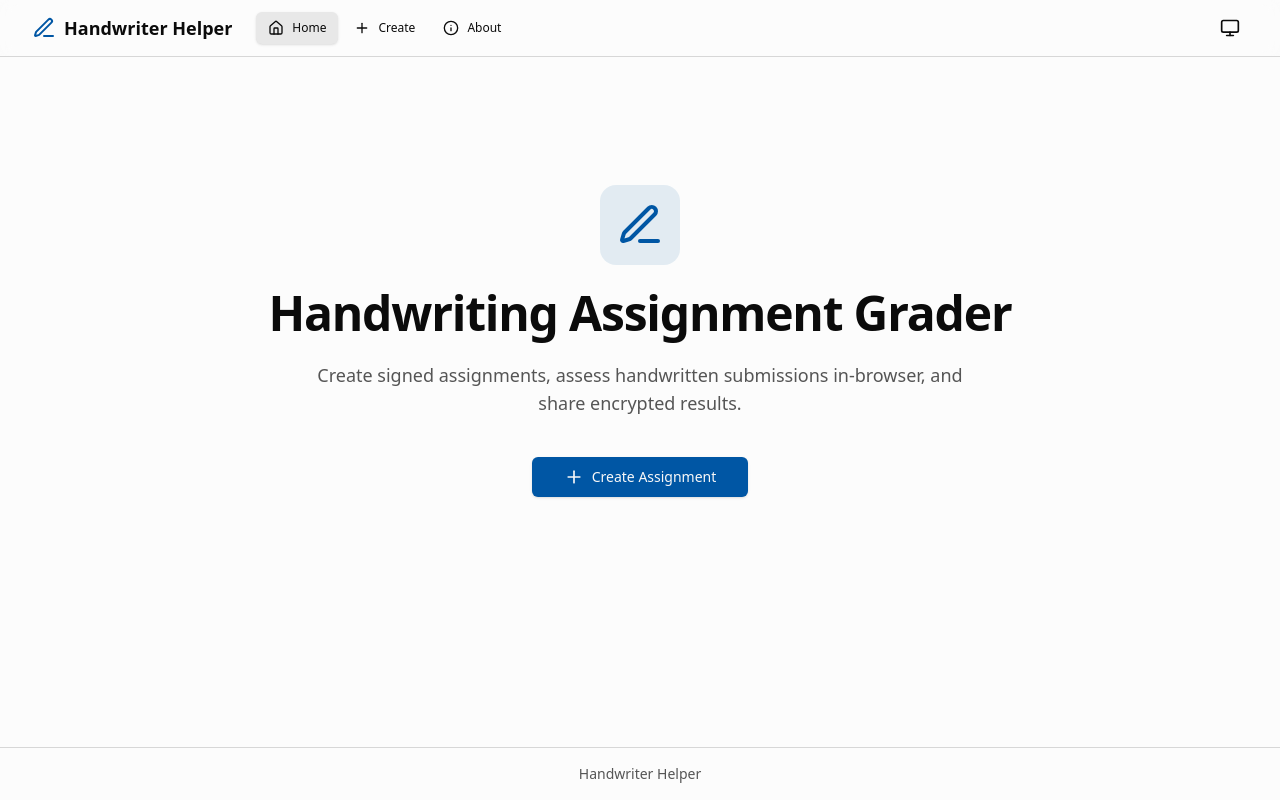
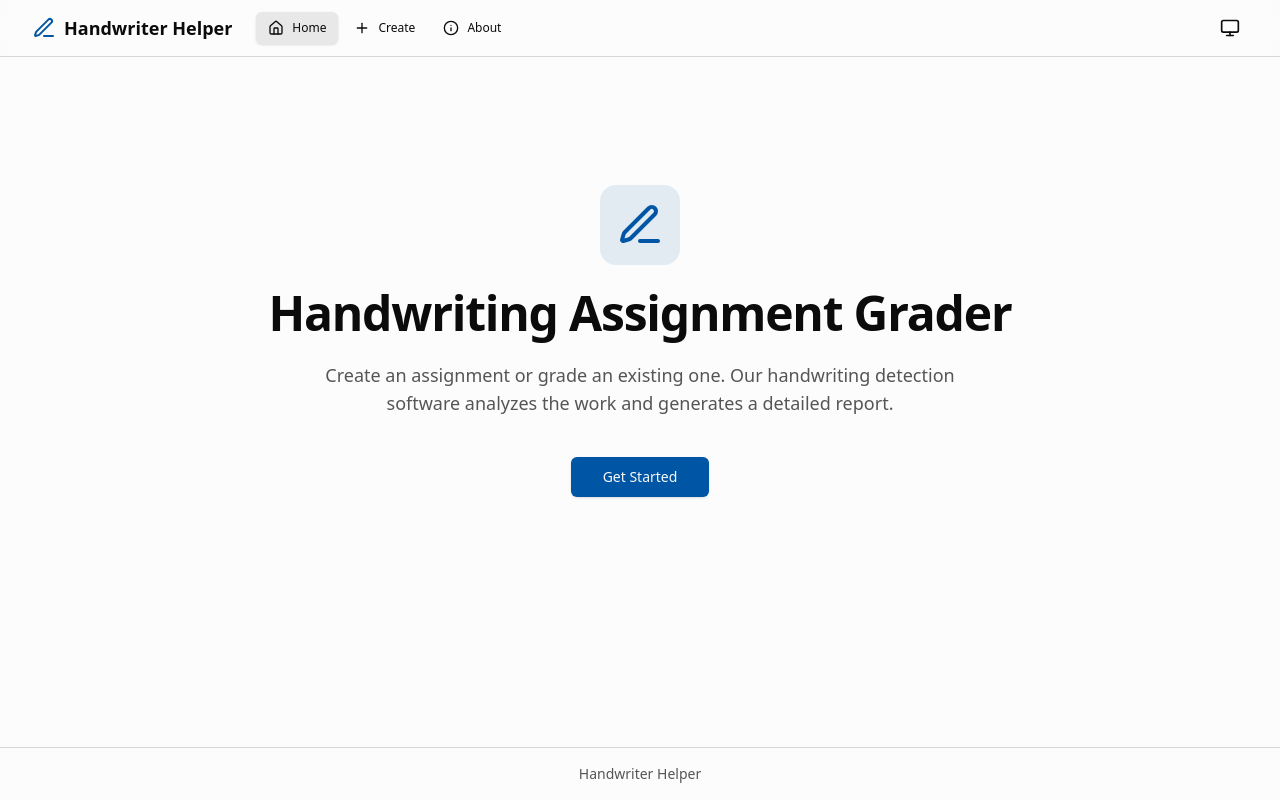
Before and after one commit to gl11tchy/handwriter-helper, a React (Vite) app: page / in a window 1280 px wide. Built offline with nearby package versions, Linux system fonts and the light colour scheme.

Commit message:
Update Home page description to reflect both create and grade options

```diff
--- a/src/routes/Home.tsx
+++ b/src/routes/Home.tsx
@@ -1,5 +1,5 @@
 import { Link } from "react-router-dom";
-import { PenLine, Plus } from "lucide-react";
+import { PenLine } from "lucide-react";
 import { Button } from "@/components/ui/button";
 
 export default function Home() {
@@ -15,13 +15,12 @@ export default function Home() {
               Handwriting Assignment Grader
             </h1>
             <p className="text-lg text-muted-foreground max-w-2xl">
-              Create signed assignments, assess handwritten submissions in-browser, and share encrypted results.
+              Create an assignment or grade an existing one. Our handwriting detection software analyzes the work and generates a detailed report.
             </p>
             <div className="pt-4">
               <Button size="lg" asChild>
                 <Link to="/create">
-                  <Plus className="mr-2 h-5 w-5" />
-                  Create Assignment
+                  Get Started
                 </Link>
               </Button>
             </div>
```
